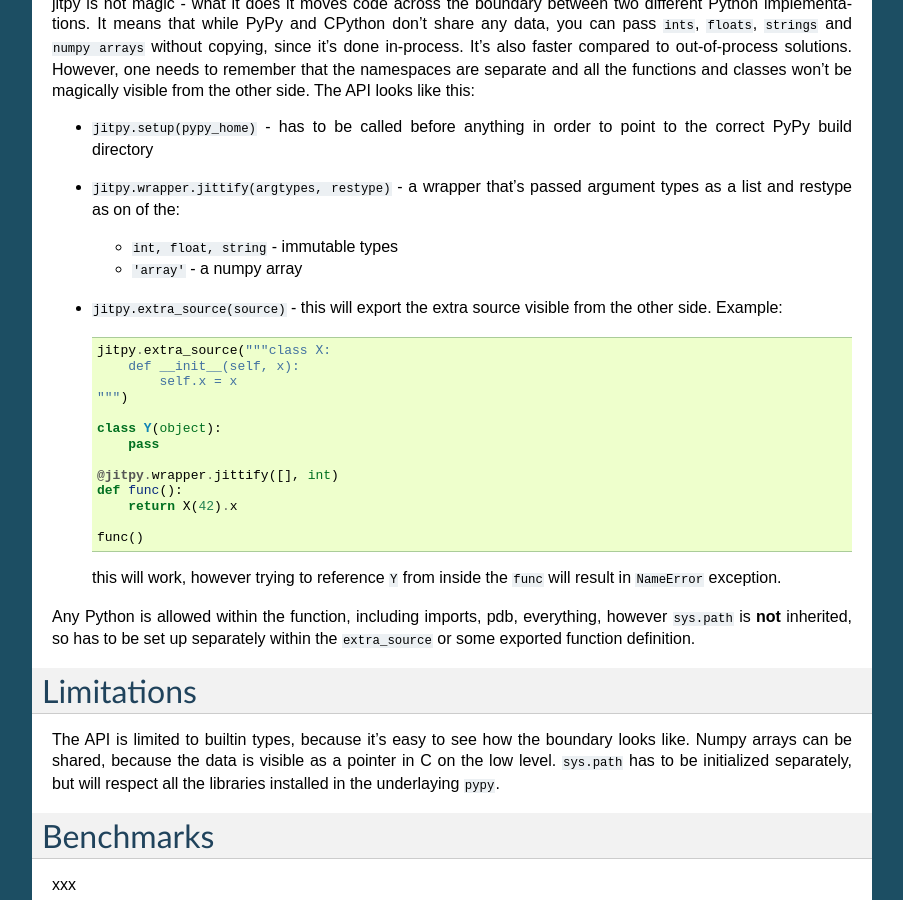
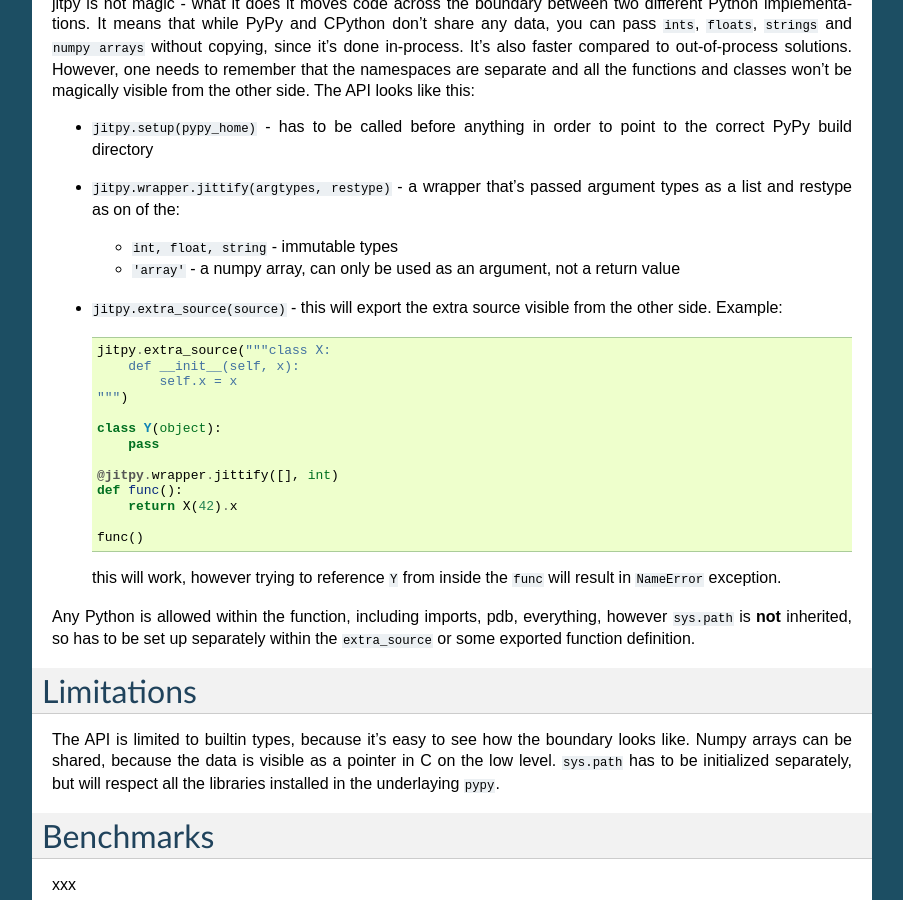
Before and after one commit to fijal/jitpy, a Sphinx documentation site: the page built from doc/index.rst, in a window 1280 px wide and 900 px high, scrolled down 788 px. Shown: the whole window, without its empty margins (198-1101 px from the left). Built offline with Sphinx 7.4.7, drawn with Linux system fonts in a browser that asks for light colours.

Commit message:
don't allow arrays as return types

```diff
--- a/doc/index.rst
+++ b/doc/index.rst
@@ -67,7 +67,8 @@ be magically visible from the other side. The API looks like this:
 
   * ``int, float, string`` - immutable types
 
-  * ``'array'`` - a numpy array
+  * ``'array'`` - a numpy array, can only be used as an argument, not a return
+    value
 
 * ``jitpy.extra_source(source)`` - this will export the extra source visible
   from the other side. Example:
```
Also changed, not shown: 1 other file.
